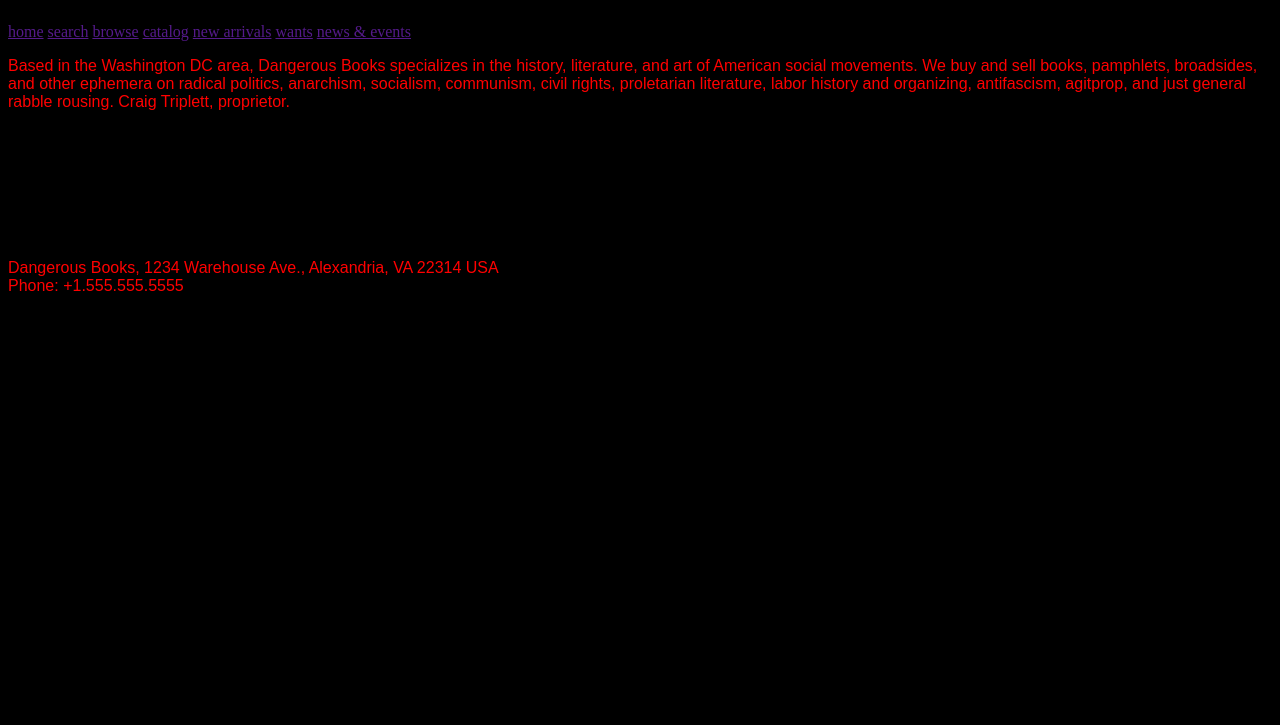
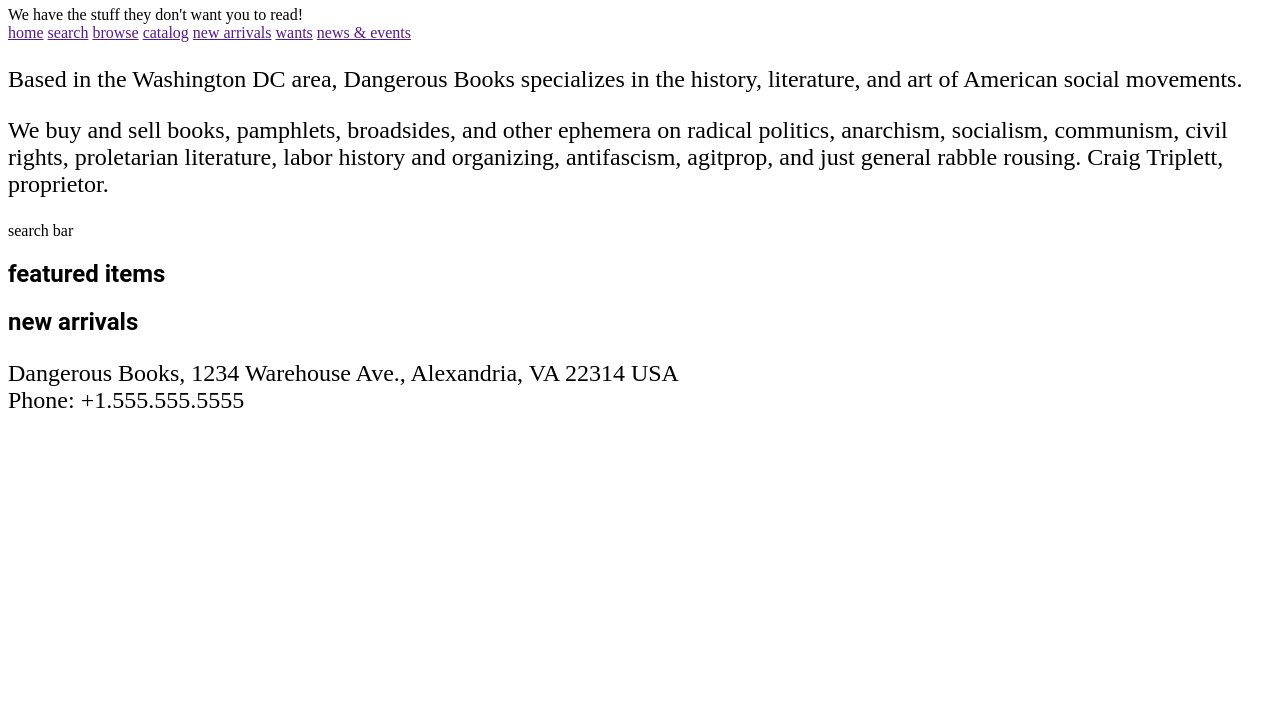
Before and after one commit to ctriplett/ctriplett.github.io, a plain HTML site: page unit_3/index.html in a window 1280 px wide. Shown: the part 75-800 px from the top of the page. Drawn offline with Linux system fonts and the light colour scheme; files that its build step writes are made by us from their sources.

Commit message:
Unit 4 Updates: Fonts

```diff
--- /dev/null
+++ b/unit_3/css/style.css
@@ -0,0 +1,15 @@
+@import url("https://fonts.googleapis.com/css?family=Roboto")url("https://fonts.googleapis.com/css?family=Roboto+Slab")
+
+body {background-color: white;
+
+}
+
+h1, h2 {color:black;
+	font-family: "Roboto", sans-serif;
+}
+
+p {color: black;
+	font-family: "Roboto Slab", serif;
+	font-size: 150%;
+
+}
--- a/unit_3/index.html
+++ b/unit_3/index.html
@@ -18,8 +18,10 @@
             <a href="">wants</a>
             <a href="">news & events</a>
         </nav>
-        <p>Based in the Washington DC area, Dangerous Books specializes in the history, literature, and art of American social movements. We buy and sell books, pamphlets, broadsides, and other ephemera on radical politics, anarchism, socialism, communism, civil rights, proletarian literature, labor history and organizing, antifascism, agitprop, and just general rabble rousing. Craig Triplett, proprietor.
-        </p>
+        <p>Based in the Washington DC area, Dangerous Books specializes in the history, literature, and art of American social movements.</p>
+
+        <p>We buy and sell books, pamphlets, broadsides, and other ephemera on radical politics, anarchism, socialism, communism, civil rights,  proletarian literature, labor history and organizing, antifascism, agitprop, and just general rabble rousing. Craig Triplett, proprietor.</p>
+
        <div>search bar</div>
         <h2>featured items</h2>
         <!--row of 6 book images with small text box below with title, author info linked to full info page for each book.-->
```
